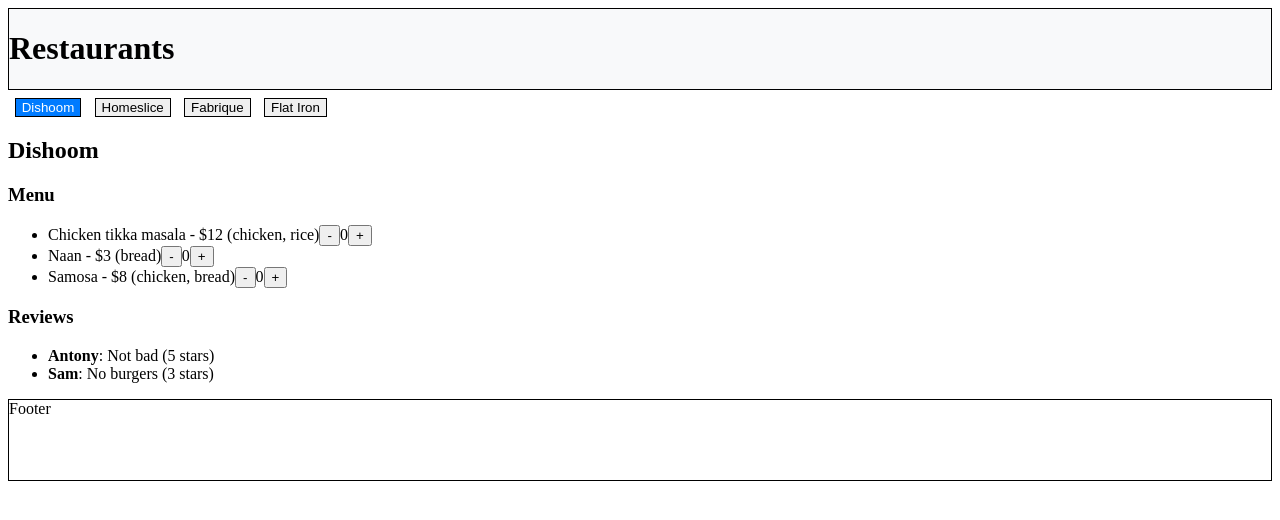
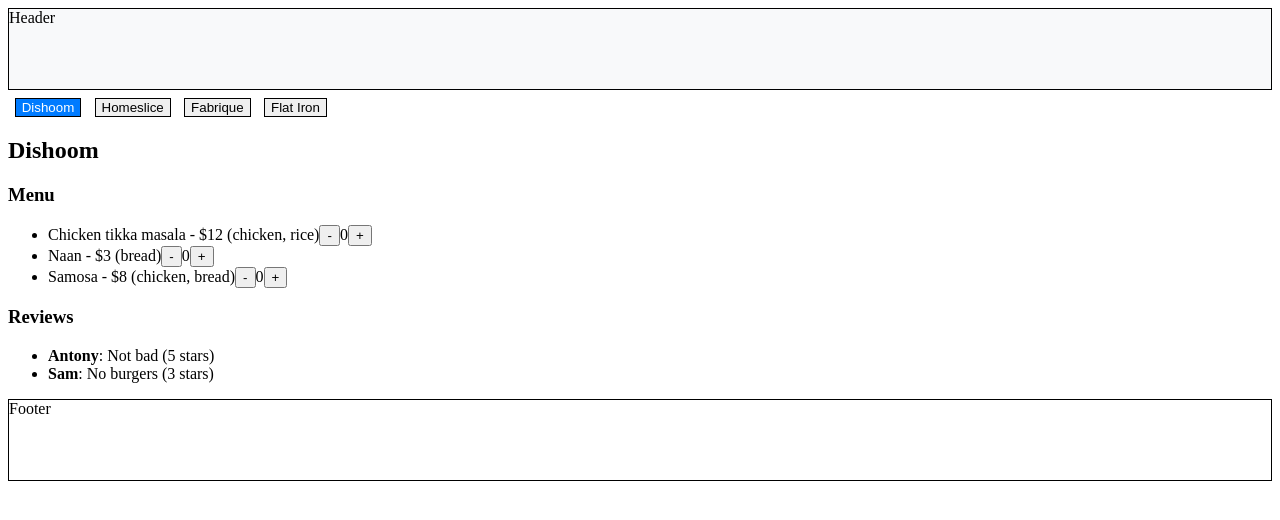
Before and after one commit to besthalfofthedevil/react1205, a React (Vite) app: page / in a window 1280 px wide. Shown: the top 520 px of the page. Built offline with nearby package versions, Linux system fonts and the light colour scheme.

Commit message:
Add Layout component

```diff
--- /dev/null
+++ b/src/components/Layout/Layout.tsx
@@ -0,0 +1,11 @@
+import type React from "react";
+
+export const Layout = ({ children }: React.PropsWithChildren) => {
+  return (
+    <div className="layout">
+      <header>Header</header>
+      <main>{children}</main>
+      <footer>Footer</footer>
+    </div>
+  );
+};
--- a/src/main.tsx
+++ b/src/main.tsx
@@ -7,6 +7,7 @@
 import { Tab } from "./components/Tab/Tab";
 import { StrictMode, useState } from "react";
 import { RestaurantComponent } from "./components/Restaurant/Restaurant";
+import { Layout } from "./components/Layout/Layout";
 
 const rootElement = document.getElementById("root");
 if (!rootElement) {
@@ -18,11 +19,8 @@
 const App = () => {
   const [activeId, setActiveId] = useState(0);
   return (
-    <div className="layout">
-      <Header>
-        <h1>Restaurants</h1>
-      </Header>
-      <div className="main">
+    <Layout>
+      <>
         <section className="tabs">
           {restaurants.map(({ name, id }, idx) => {
             return (
@@ -36,13 +34,14 @@
           })}
         </section>
 
-        <RestaurantComponent
-          restaurantItem={restaurants[activeId]}
-        />
-      </div>
-      <Footer>Footer</Footer>
-    </div>
+        <RestaurantComponent restaurantItem={restaurants[activeId]} />
+      </>
+    </Layout>
   );
 };
 
-appRoot.render(<StrictMode><App /></StrictMode>);
+appRoot.render(
+  <StrictMode>
+    <App />
+  </StrictMode>
+);
--- a/src/styles.css
+++ b/src/styles.css
@@ -2,9 +2,17 @@
   display: flex;
   flex-direction: column;
 }
-.header {
+header {
   flex: 0 0 auto;
   background-color: #f8f9fa;
+  border: 1px solid black;
+  min-height: 5em;
+}
+main {
+  flex: 1 0 auto;
+}
+footer {
+  flex: 0 0 auto;
   border: 1px solid black;
   min-height: 5em;
 }
@@ -17,15 +25,6 @@
   margin-top: 0.5em;
   display: flex;
 }
-.main {
-  flex: 1 0 auto;
-}
-.footer {
-  flex: 0 0 auto;
-  border: 1px solid black;
-  min-height: 5em;
-}
-
 .active {
   background-color: #007bff;
   color: white;
```
